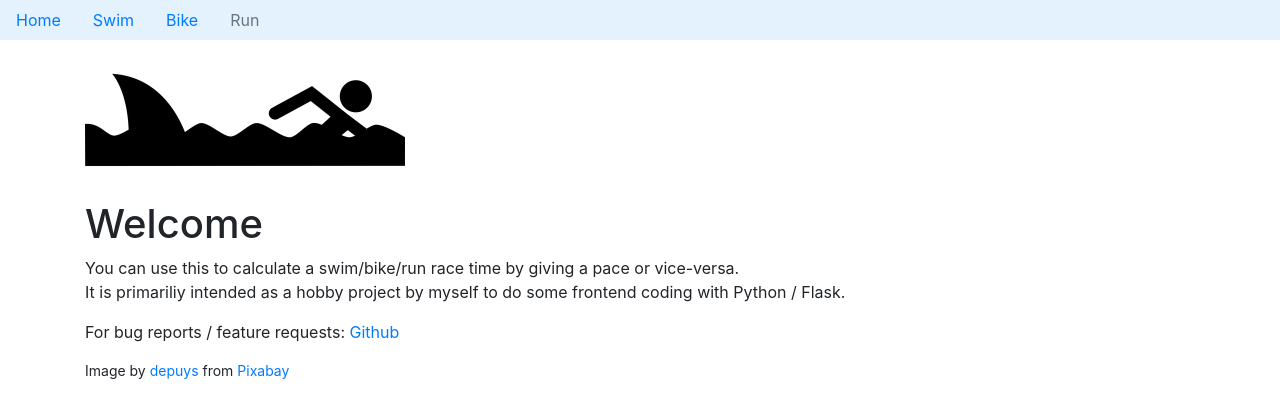
After one commit to dopafon/pace-calculator, a Flask app: template app/templates/home.html in a window 1280 px wide. The commit adds this page. Shown: the top 418 px of the page. Run offline with Flask 2, Linux system fonts and the light colour scheme; the template is opened without the code that fills it, so the values that code supplies are empty; some libraries are stand-ins or nearby versions.

Commit message:
Adding a homepage

```diff
--- a/app/__init__.py
+++ b/app/__init__.py
@@ -1,7 +1,7 @@
 from flask import Flask
 from flask_bootstrap import Bootstrap
 
-app = Flask(__name__)
+app = Flask(__name__, static_url_path='/static')
 app.config['SECRET_KEY'] = 'you-will-never-guess'
 bootstrap = Bootstrap(app)
 
--- a/app/templates/base.html
+++ b/app/templates/base.html
@@ -6,6 +6,9 @@
 
     {% block navbar %}
         <ul class="nav nav-pills" style="background-color: #e3f2fd;">
+            <li class="nav-item ">
+                <a class="nav-link" href="/">Home</a>
+            </li>
             <li class="nav-item ">
                 <a class="nav-link" href="/swim">Swim</a>
             </li>
--- /dev/null
+++ b/app/templates/home.html
@@ -0,0 +1,23 @@
+{% extends "base.html" %}
+
+{% block content %}
+<div class="container">
+    <div class="row">
+        <div class="col-sm">
+            <img src="static/images/pictogram-gabf45be43_640.png" width="320" height="160">
+        </div>
+    </div>
+    <div class="row">
+        <div class="col-sm">
+            <h1>Welcome</h1>
+            <p>You can use this to calculate a swim/bike/run race time by giving a pace or vice-versa.<br>
+               It is primariliy intended as a hobby project by myself to do some frontend coding with Python / Flask.</p>
+            <p>For bug reports / feature requests: <a href="https://github.com/dopafon/pace-calculator">Github</a></p>
+            <p><small>
+                Image by <a href="https://pixabay.com/users/depuys-1852098/?utm_source=link-attribution&amp;utm_medium=referral&amp;utm_campaign=image&amp;utm_content=1616725">depuys</a> from <a href="https://pixabay.com/?utm_source=link-attribution&amp;utm_medium=referral&amp;utm_campaign=image&amp;utm_content=1616725">Pixabay</a>
+            </small></p>
+        </div>
+    </div>
+</div>
+
+{% endblock %}
```
Also changed, not shown: README.md, app/static/images/pictogram-gabf45be43_640.png (added).
